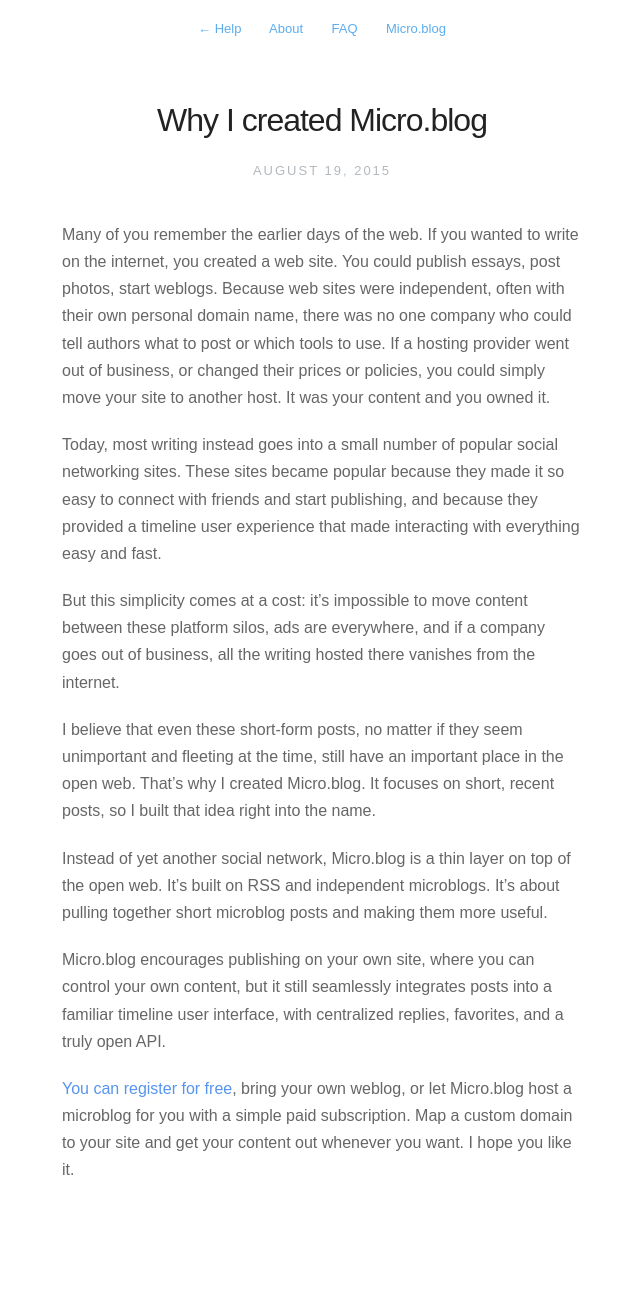
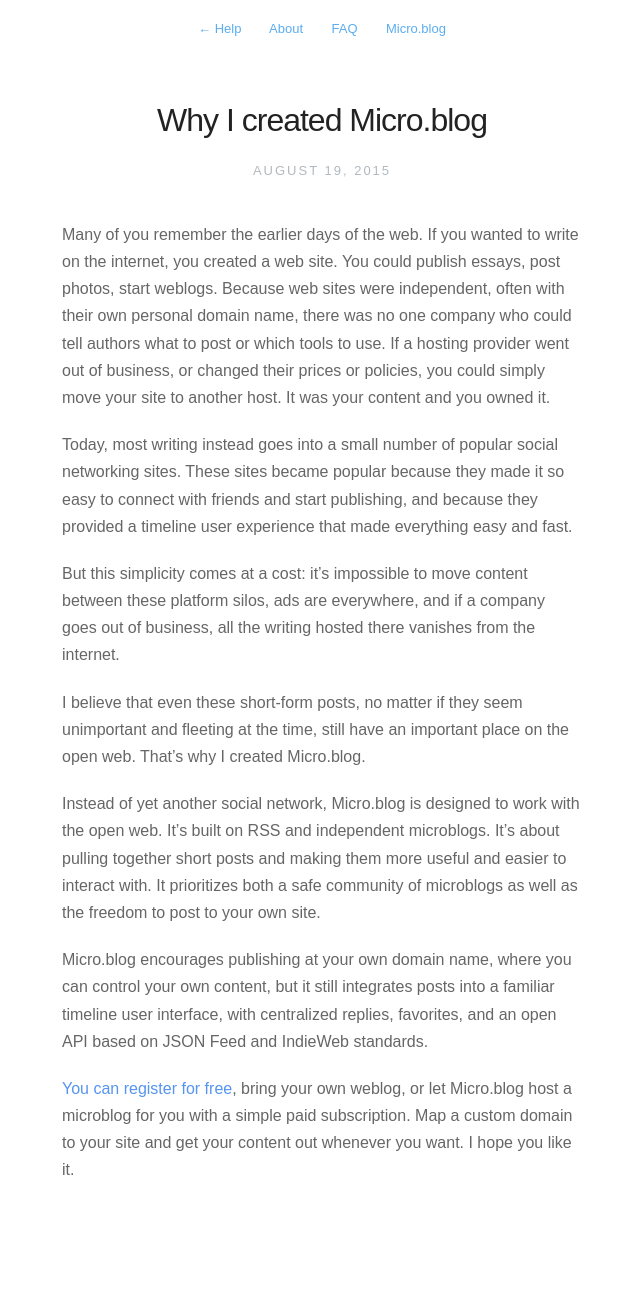
Before and after one commit to microdotblog/help.micro.blog, a Jekyll site: the page built from _posts/2015-08-19-why-i-created-this.markdown, in a window 1280 px wide. Shown: the whole page, without its empty margins (318-958 px from the left). Built offline with Jekyll 4.4.1, drawn with Linux system fonts in a browser that asks for light colours; nearby versions of some CDN libraries.

Commit message:
Dusted off this older explaination about what Micro.blog is with a few tweaks.

```diff
--- a/_posts/2015-08-19-why-i-created-this.markdown
+++ b/_posts/2015-08-19-why-i-created-this.markdown
@@ -6,14 +6,14 @@
 
 Many of you remember the earlier days of the web. If you wanted to write on the internet, you created a web site. You could publish essays, post photos, start weblogs. Because web sites were independent, often with their own personal domain name, there was no one company who could tell authors what to post or which tools to use. If a hosting provider went out of business, or changed their prices or policies, you could simply move your site to another host. It was your content and you owned it.
 
-Today, most writing instead goes into a small number of popular social networking sites. These sites became popular because they made it so easy to connect with friends and start publishing, and because they provided a timeline user experience that made interacting with everything easy and fast.
+Today, most writing instead goes into a small number of popular social networking sites. These sites became popular because they made it so easy to connect with friends and start publishing, and because they provided a timeline user experience that made everything easy and fast.
 
 But this simplicity comes at a cost: it's impossible to move content between these platform silos, ads are everywhere, and if a company goes out of business, all the writing hosted there vanishes from the internet.
 
-I believe that even these short-form posts, no matter if they seem unimportant and fleeting at the time, still have an important place in the open web. That's why I created Micro.blog. It focuses on short, recent posts, so I built that idea right into the name.
+I believe that even these short-form posts, no matter if they seem unimportant and fleeting at the time, still have an important place on the open web. That's why I created Micro.blog.
 
-Instead of yet another social network, Micro.blog is a thin layer on top of the open web. It’s built on RSS and independent microblogs. It’s about pulling together short microblog posts and making them more useful.
+Instead of yet another social network, Micro.blog is designed to work with the open web. It’s built on RSS and independent microblogs. It’s about pulling together short posts and making them more useful and easier to interact with. It prioritizes both a safe community of microblogs as well as the freedom to post to your own site.
 
-Micro.blog encourages publishing on your own site, where you can control your own content, but it still seamlessly integrates posts into a familiar timeline user interface, with centralized replies, favorites, and a truly open API.
+Micro.blog encourages publishing at your own domain name, where you can control your own content, but it still integrates posts into a familiar timeline user interface, with centralized replies, favorites, and an open API based on JSON Feed and IndieWeb standards.
 
 [You can register for free](https://micro.blog/register), bring your own weblog, or let Micro.blog host a microblog for you with a simple paid subscription. Map a custom domain to your site and get your content out whenever you want. I hope you like it.
```
